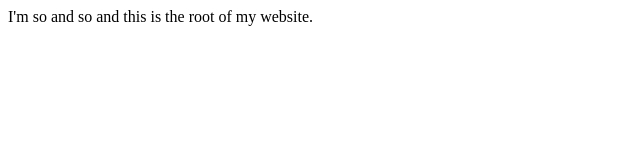
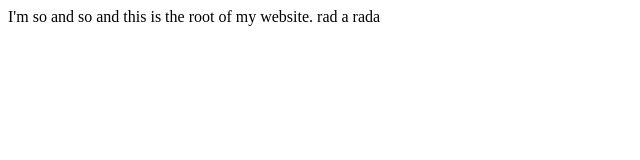
Before and after one commit to Memawa/memawa.github.io, a plain HTML site: page index.html in a window 1280 px wide. Shown: the full height of the page, 0-640 px from the left. Drawn offline with Linux system fonts and the light colour scheme.

Commit message:
Update index.html

```diff
--- a/index.html
+++ b/index.html
@@ -1 +1 @@
-<p>I'm so and so and this is the root of my website.</p>
+<p>I'm so and so and this is the root of my website. rad a rada</p>
```
